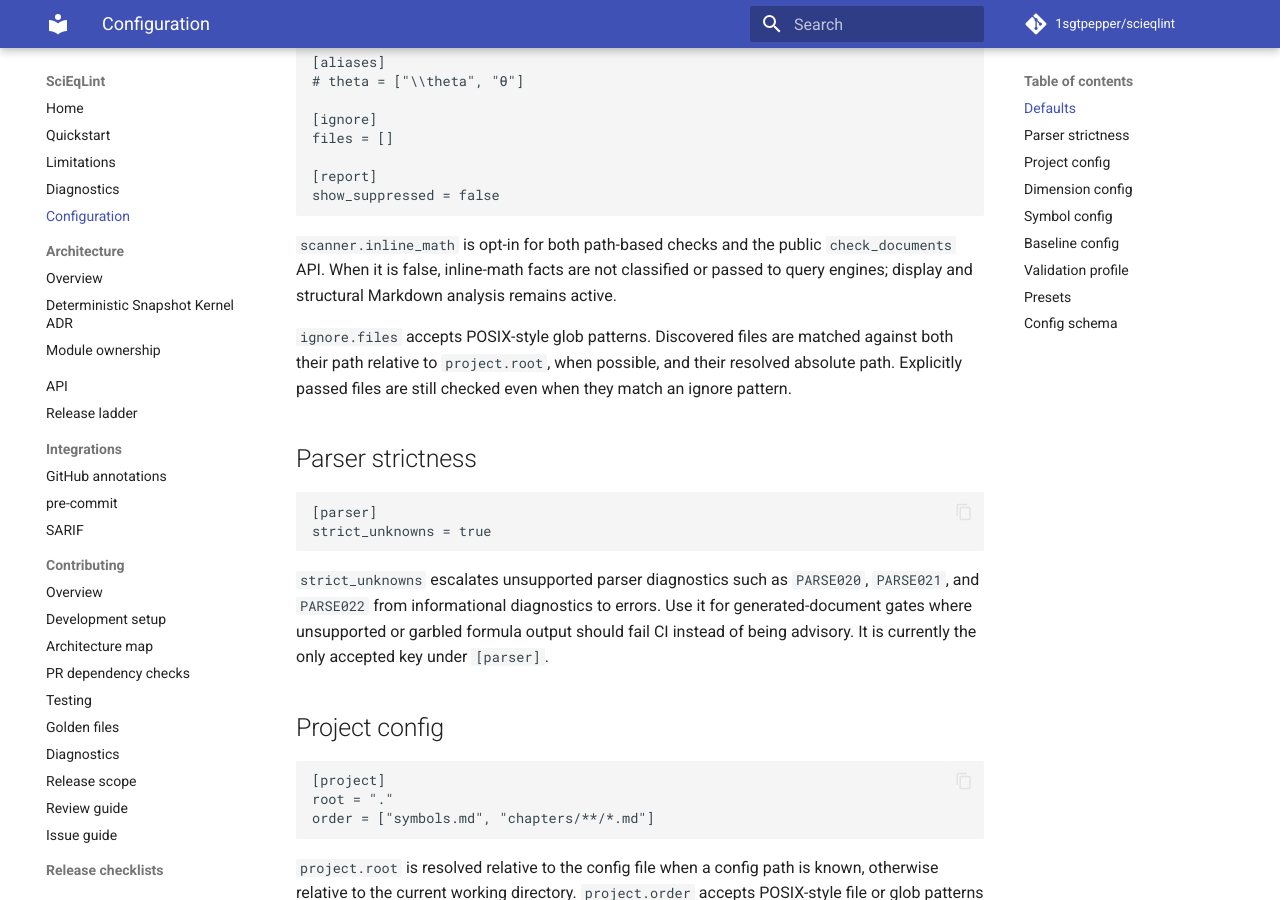
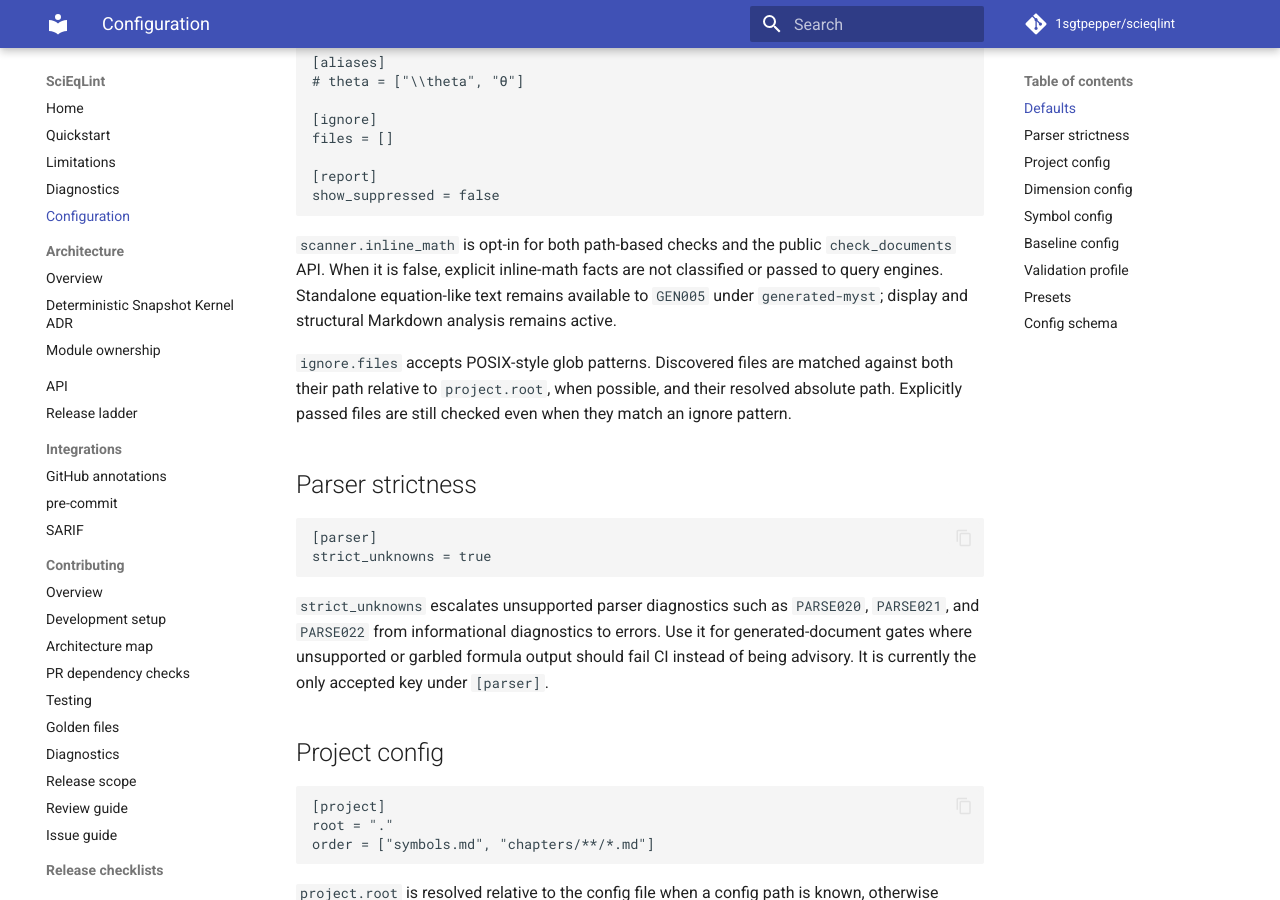
Before and after one commit to 1sgtpepper/scieqlint, an MkDocs documentation site: the page built from docs/configuration.md, in a window 1280 px wide and 900 px high, scrolled down 1208 px. Built offline with MkDocs 1.6.1 and Material for MkDocs 9.7.7, drawn with Linux system fonts in a browser that asks for light colours; comment, search, counter and statistics services are not loaded.

Commit message:
docs: align generated text policy and release attribution

````diff
--- a/docs/configuration.md
+++ b/docs/configuration.md
@@ -65,8 +65,9 @@ show_suppressed = false
 ```
 
 `scanner.inline_math` is opt-in for both path-based checks and the public
-`check_documents` API. When it is false, inline-math facts are not classified or
-passed to query engines; display and structural Markdown analysis remains active.
+`check_documents` API. When it is false, explicit inline-math facts are not classified
+or passed to query engines. Standalone equation-like text remains available to
+`GEN005` under `generated-myst`; display and structural Markdown analysis remains active.
 
 `ignore.files` accepts POSIX-style glob patterns. Discovered files are matched
 against both their path relative to `project.root`, when possible, and their
````
Also changed, not shown: docs/integrations/github-annotations.md (+1 -1 lines), 3 other files.
